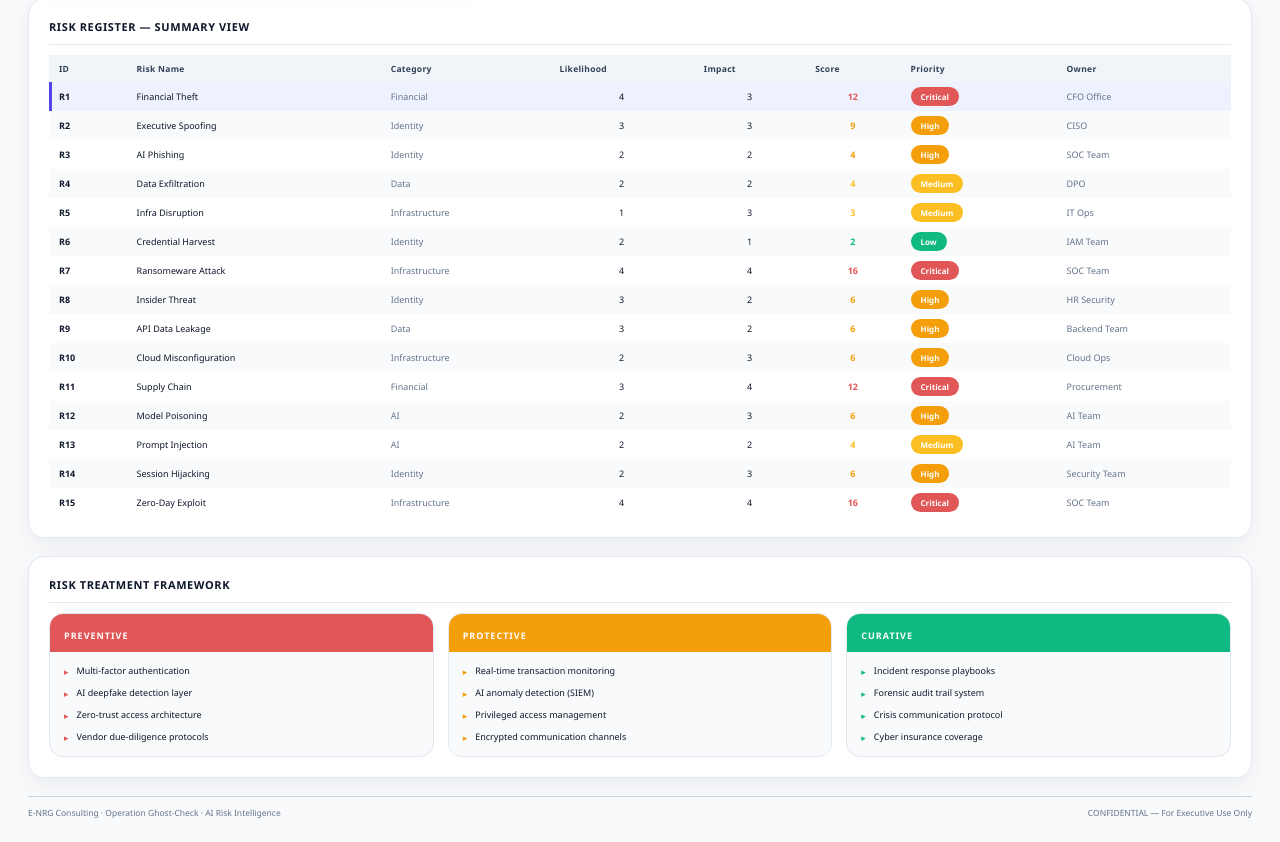
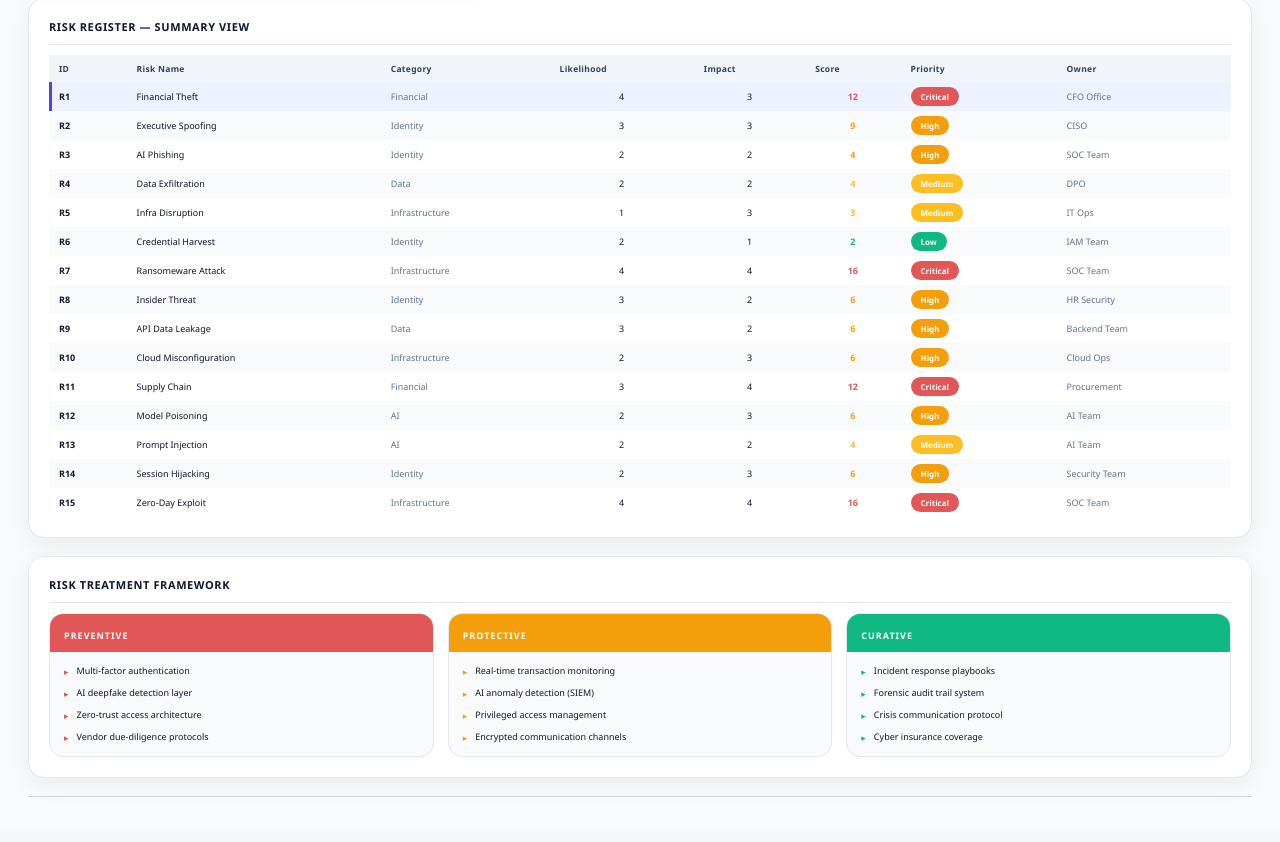
Before and after one commit to AhsanAli5901/ai-risk-dashboard, a React (Vite) app: page / in a window 1280 px wide. Shown: the part 1557-2399 px from the top of the page. Built offline with nearby package versions, Linux system fonts and the light colour scheme.

Commit message:
Removed Footer

```diff
--- a/src/App.jsx
+++ b/src/App.jsx
@@ -453,12 +453,6 @@ export default function Dashboard() {
           gap: 8,
         }}
       >
-        <span style={{ fontSize: 8.5, color: GREY }}>
-          E-NRG Consulting · Operation Ghost-Check · AI Risk Intelligence
-        </span>
-        <span style={{ fontSize: 8.5, color: GREY }}>
-          CONFIDENTIAL — For Executive Use Only
-        </span>
       </motion.div>
     </motion.div>
   );
```
